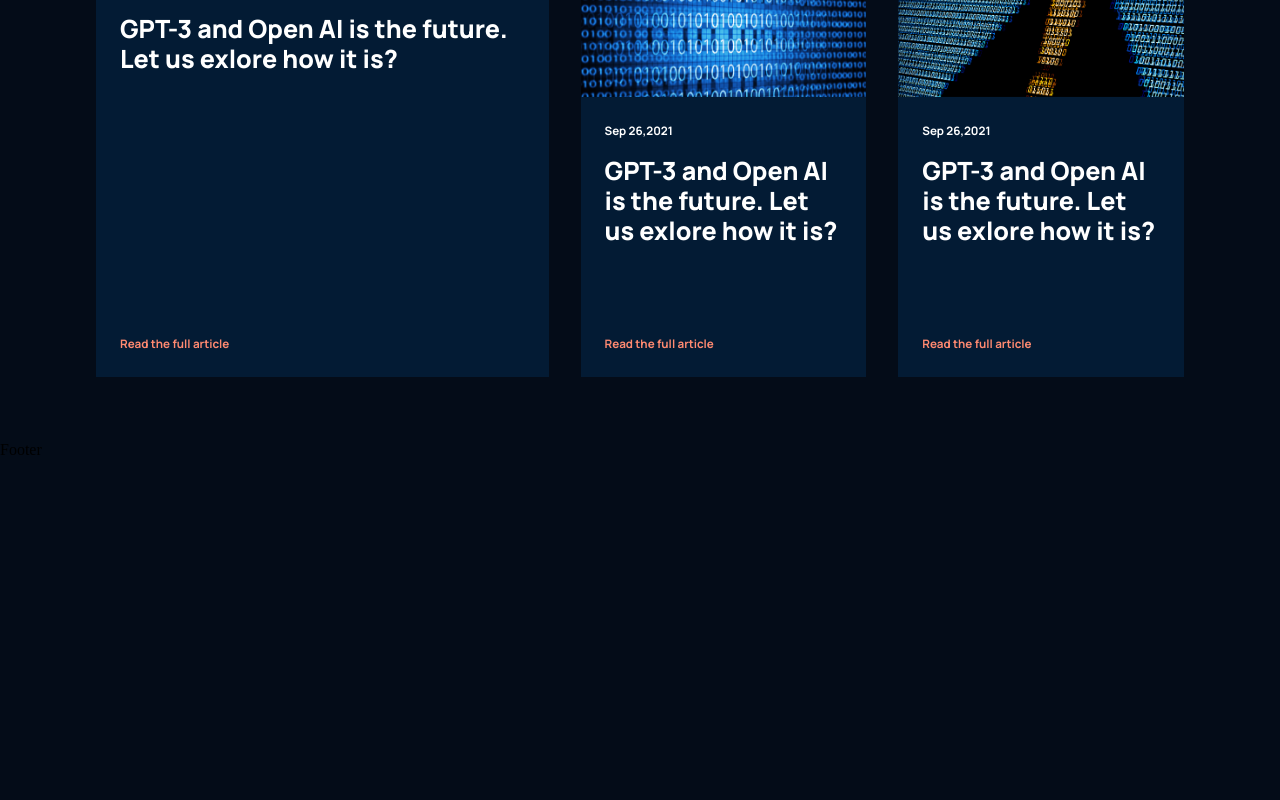
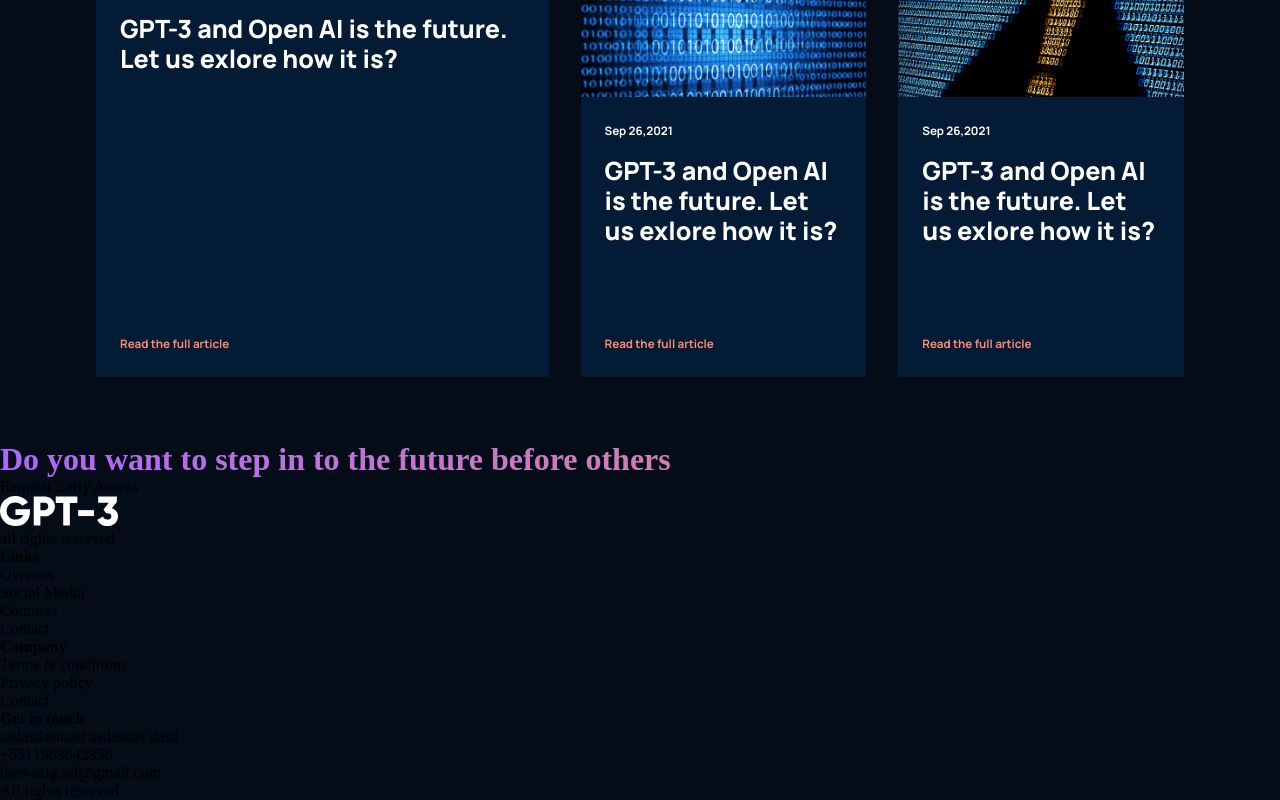
Before and after one commit to Batcleta/front-end-mastery, a React (Create React App) app in the folder ui-ux-responsive-website/: page / in a window 1280 px wide. Shown: the part 3901-4701 px from the top of the page. Before the commit the page ends 4360 px from the top, so only its background shows below. Built offline with nearby package versions, Linux system fonts and the light colour scheme.

Commit message:
footering

```diff
--- a/ui-ux-responsive-website/src/containers/footer/index.tsx
+++ b/ui-ux-responsive-website/src/containers/footer/index.tsx
@@ -1,6 +1,44 @@
 import './main.css'
 import { FC } from 'react'
+import gpt3Logo from '../../assets/logo.svg'
 
 export const Footer: FC = () => {
-  return <div>Footer</div>
+  return (
+    <div className='gpt3__footer sectin__padding'>
+      <div className='gpt3__footer-heading'>
+        <h1 className='gradient__text'>Do you want to step in to the future before others</h1>
+      </div>
+      <div className='gpt3__footer-btn'>
+        <p>Request Early Access</p>
+      </div>
+      <div className='gpt3__footer-links'>
+        <div className='gpt3__footer-links__logo'>
+          <img src={gpt3Logo} alt='logo' />
+          <p>all rights reserved</p>
+        </div>
+        <div className='gpt3__footer-links__div'>
+          <h4>Links</h4>
+          <p>Overons</p>
+          <p>Social Media</p>
+          <p>Counters</p>
+          <p>Contact</p>
+        </div>
+        <div className='gpt3__footer-links__div'>
+          <h4>Company</h4>
+          <p>Terms & conditions</p>
+          <p>Privacy policy</p>
+          <p>Contact</p>
+        </div>
+        <div className='gpt3__footer-links__div'>
+          <h4>Get in touch</h4>
+          <p>asdasdasdasd asdasdas dasd</p>
+          <p>+5511963642358</p>
+          <p>thewazig.wf@gmail.com</p>
+        </div>
+      </div>
+      <div className='gpt3__footer-copyright'>
+        <p>All rights reserved</p>
+      </div>
+    </div>
+  )
 }
```
